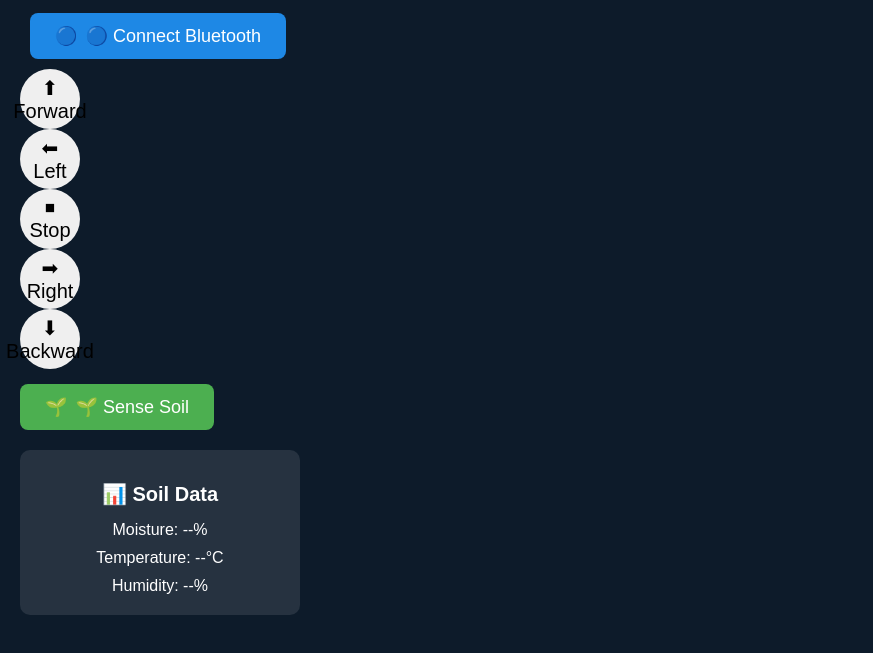
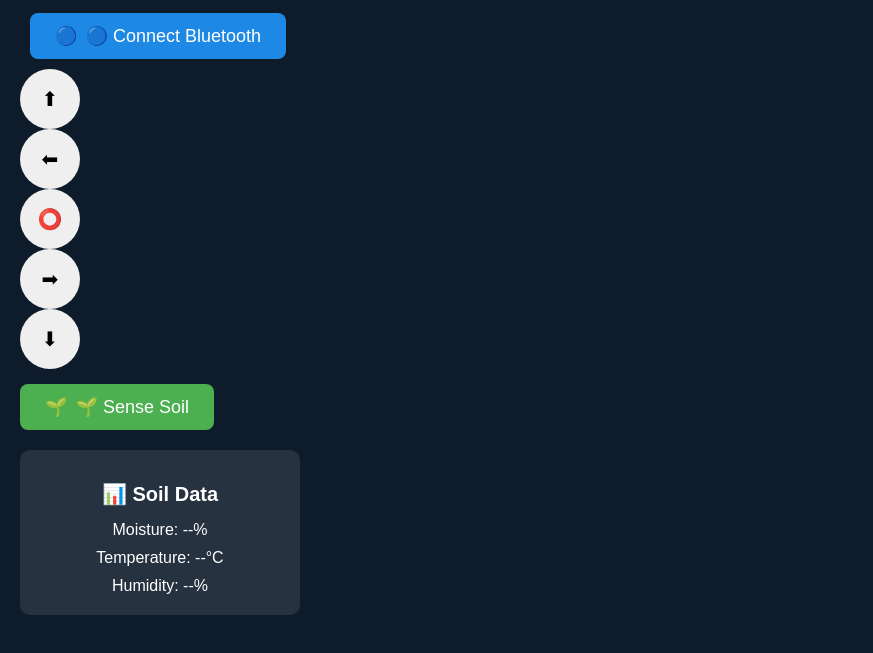
Before and after one commit to SoumoPalwan/YareYare, a plain HTML site: page index.html in a window 1280 px wide. Shown: the part 67-720 px from the top of the page, without its empty margins (0-873 px from the left). Drawn offline with Linux system fonts and the light colour scheme.

Commit message:
index.html

```diff
--- a/index.html
+++ b/index.html
@@ -13,13 +13,13 @@
     <button id="connect-btn" class="bluetooth-btn">🔵 Connect Bluetooth</button>
 
     <div class="control-container">
-        <button id="forward-btn" class="control-btn">⬆ Forward</button>
+        <button id="forward-btn" class="control-btn">⬆ </button>
         <div class="middle-row">
-            <button id="left-btn" class="control-btn">⬅ Left</button>
-            <button id="stop-btn" class="control-btn">⏹ Stop</button>
-            <button id="right-btn" class="control-btn">➡ Right</button>
+            <button id="left-btn" class="control-btn">⬅ </button>
+            <button id="stop-btn" class="control-btn">⭕ </button>
+            <button id="right-btn" class="control-btn">➡ </button>
         </div>
-        <button id="backward-btn" class="control-btn">⬇ Backward</button>
+        <button id="backward-btn" class="control-btn">⬇ </button>
     </div>
 
     <button id="sense-soil-btn" class="sense-btn">🌱 Sense Soil</button>
```
